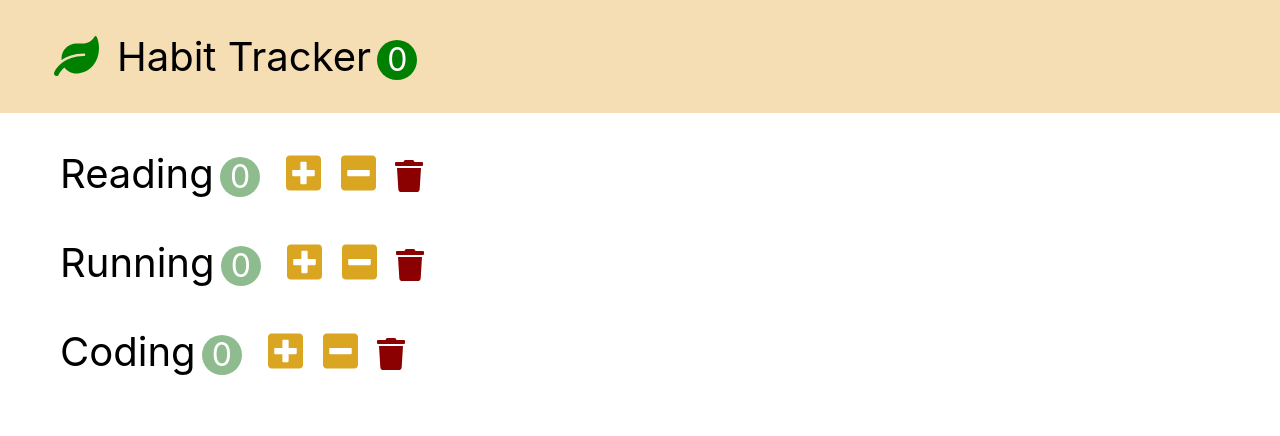
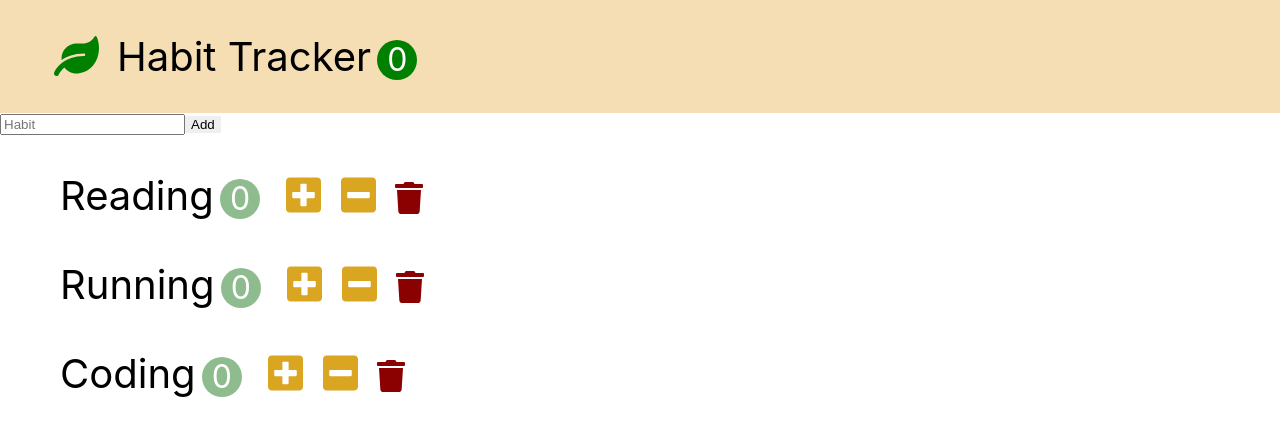
Before and after one commit to wan8234/habit-tracker, a React (Create React App) app: page / in a window 1280 px wide. Shown: the top 436 px of the page. Built offline with nearby package versions, Linux system fonts and the light colour scheme.

Commit message:
make input function

```diff
--- a/src/app.jsx
+++ b/src/app.jsx
@@ -2,6 +2,7 @@ import React, { Component } from "react";
 import "./app.css";
 import Habits from "./components/habits";
 import Navbar from "./components/navbar";
+import Add from "./components/add";
 
 class App extends Component {
     state = {
@@ -44,6 +45,7 @@ class App extends Component {
         return (
             <>
                 <Navbar habits={this.state.habits} />
+                <Add habits={this.state.habits} />
                 <Habits
                     habits={this.state.habits}
                     onIncrement={this.handleIncrement}
--- /dev/null
+++ b/src/components/add.jsx
@@ -0,0 +1,19 @@
+import React, { Component } from "react";
+
+class Add extends Component {
+    saveInput = () => {
+        var act = document.getElementById("inputHabit").value;
+        act = null;
+    };
+
+    render() {
+        return (
+            <div>
+                <input type="text" id="inputHabit" placeholder="Habit"></input>
+                <button onClick={this.saveInput}>Add</button>
+            </div>
+        );
+    }
+}
+
+export default Add;
```
